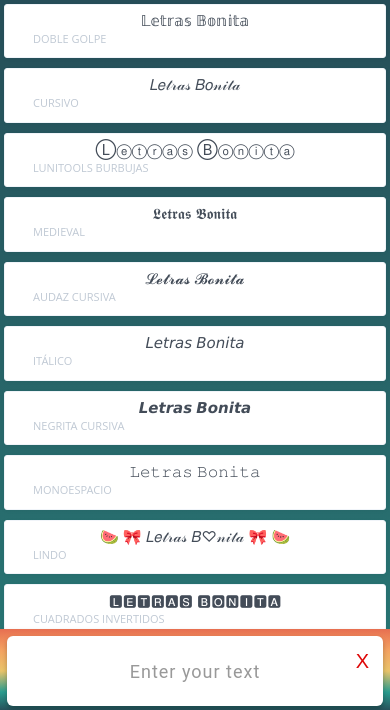
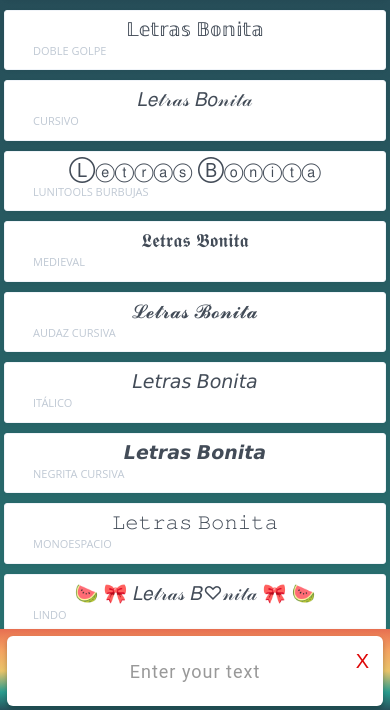
Before and after one commit to Rutubhimani28/Change-font-style, a plain HTML site: page public_html/index.html in a window 390 px wide. Shown: the part 131-841 px from the top of the page. Drawn offline with nearby package versions, Linux system fonts and the light colour scheme.

Commit message:
"Moved recent fonts section code and added URL parameter handling to top of scripts.js; increased font size of recent fonts in mobile view in style.css"

```diff
--- a/public_html/style.css
+++ b/public_html/style.css
@@ -1066,7 +1066,7 @@ p.copied .text {
 
 @media only screen and (max-width: 1400px) {
   .myfonts p {
-    font-size: 15px !important;
+    font-size: 19px !important;
   }
 
   .entry-content p {
```
Also changed, not shown: public_html/scripts.js (+1 -8 lines).
